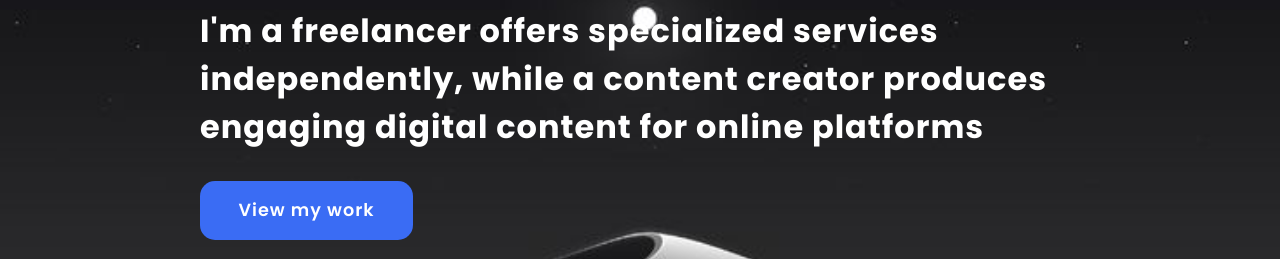
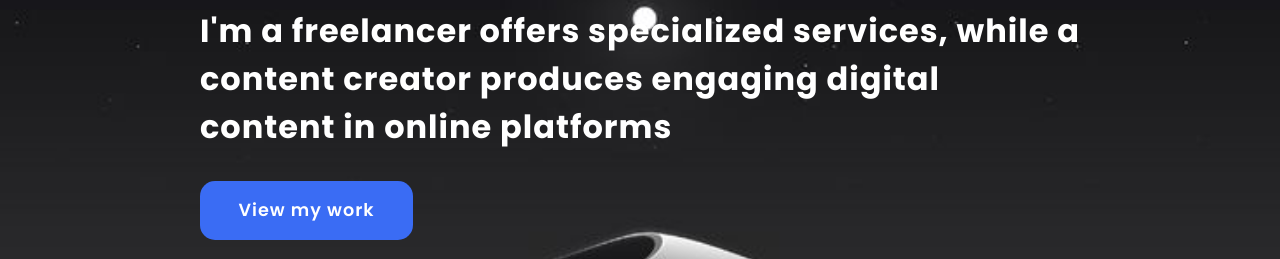
Before and after one commit to gogomaro/AYOUB-PORTFOLIO, a plain HTML site: page index.html in a window 1280 px wide. Shown: the part 300-559 px from the top of the page. Drawn offline with Linux system fonts and the light colour scheme.

Commit message:
Update index.html

```diff
--- a/index.html
+++ b/index.html
@@ -23,8 +23,8 @@
     <section class="main">
         <div>
             <h2>Hello, I'm ayoub<br><span>Content Creator & Freelancer</span></h2>
-            <h3>I'm a freelancer offers specialized services independently,
-                while a content creator produces engaging digital content for online platforms</h3>
+            <h3>I'm a freelancer offers specialized services,
+                while a content creator produces engaging digital content in online platforms</h3>
             <a href="#projects" class="main-btn">View my work</a>
             <div class="social-icons">
                 <a href="https://www.instagram.com/musach.i/"><i class="fab fa-instagram"></i></a>
```
